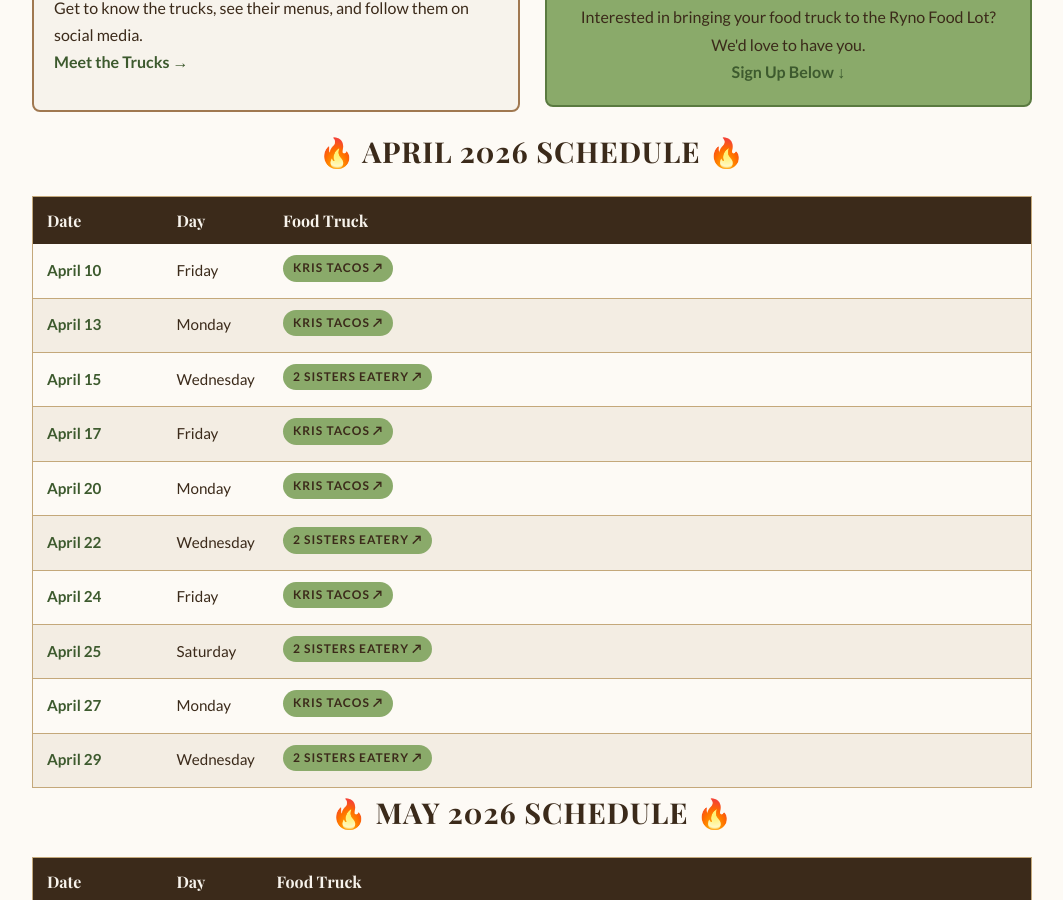
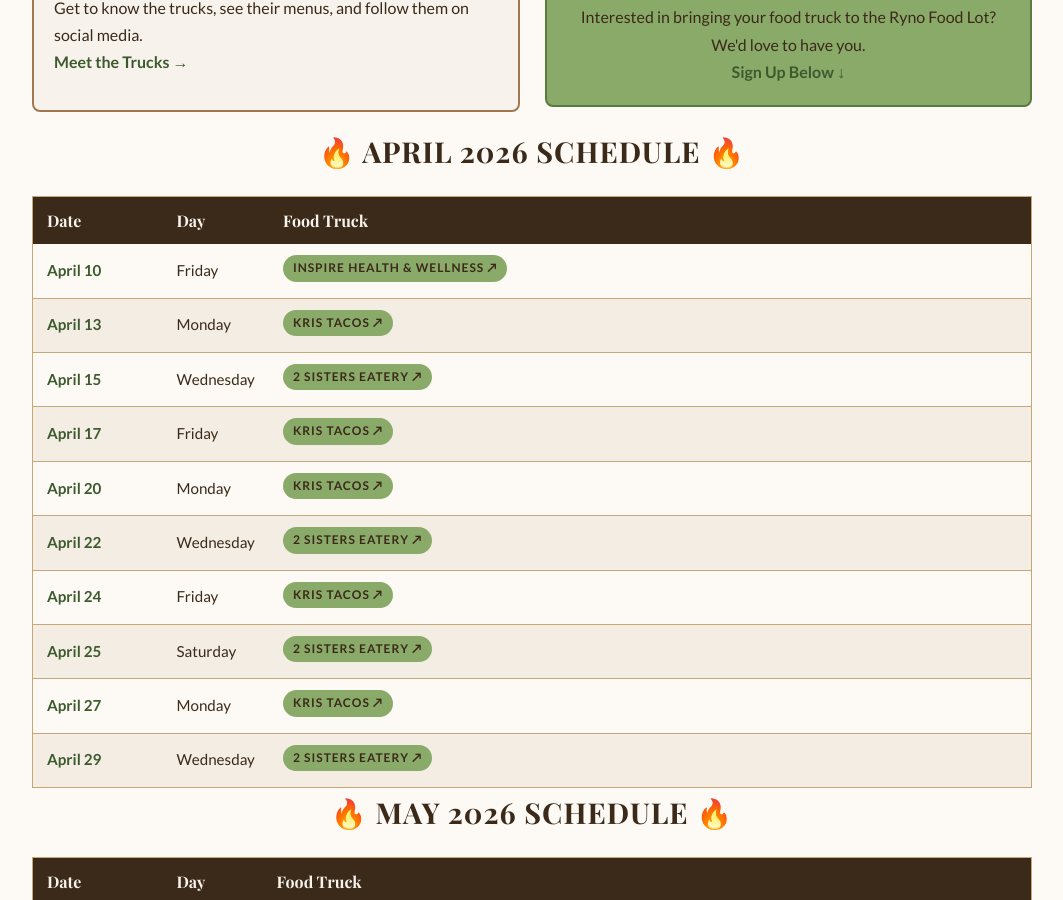
Before and after one commit to blueearthcommunitymarket/blueearthcommunitymarket.github.io, a Jekyll site: the page built from ryno-food-lot/index.html, in a window 1280 px wide and 900 px high, scrolled down 479 px. Shown: the whole window, without its empty margins (108-1171 px from the left). Built offline with Jekyll 4.4.1, drawn with Linux system fonts in a browser that asks for light colours; some web fonts are replaced.

Commit message:
Fix April 10: Inspire Health & Wellness not Kris Tacos

```diff
--- a/ryno-food-lot/index.html
+++ b/ryno-food-lot/index.html
@@ -220,7 +220,7 @@
                 <tr><th style="width:130px;">Date</th><th style="width:100px;">Day</th><th>Food Truck</th></tr>
             </thead>
             <tbody>
-                <tr><td class="race-date">April 10</td><td>Friday</td><td><span class="tag"><a href="https://www.facebook.com/share/1AquB7sxYj/?mibextid=wwXIfr" target="_blank" rel="noopener" style="color:inherit;text-decoration:none;">Kris Tacos ↗</a></span></td></tr>
+                <tr><td class="race-date">April 10</td><td>Friday</td><td><span class="tag"><a href="https://www.facebook.com/share/1C8aaBfsJr/?mibextid=wwXIfr" target="_blank" rel="noopener" style="color:inherit;text-decoration:none;">Inspire Health & Wellness ↗</a></span></td></tr>
                 <tr><td class="race-date">April 13</td><td>Monday</td><td><span class="tag"><a href="https://www.facebook.com/share/1AquB7sxYj/?mibextid=wwXIfr" target="_blank" rel="noopener" style="color:inherit;text-decoration:none;">Kris Tacos ↗</a></span></td></tr>
                 <tr><td class="race-date">April 15</td><td>Wednesday</td><td><span class="tag"><a href="https://www.facebook.com/share/18GUPLUwMf/?mibextid=wwXIfr" target="_blank" rel="noopener" style="color:inherit;text-decoration:none;">2 Sisters Eatery ↗</a></span></td></tr>
                 <tr><td class="race-date">April 17</td><td>Friday</td><td><span class="tag"><a href="https://www.facebook.com/share/1AquB7sxYj/?mibextid=wwXIfr" target="_blank" rel="noopener" style="color:inherit;text-decoration:none;">Kris Tacos ↗</a></span></td></tr>
```
